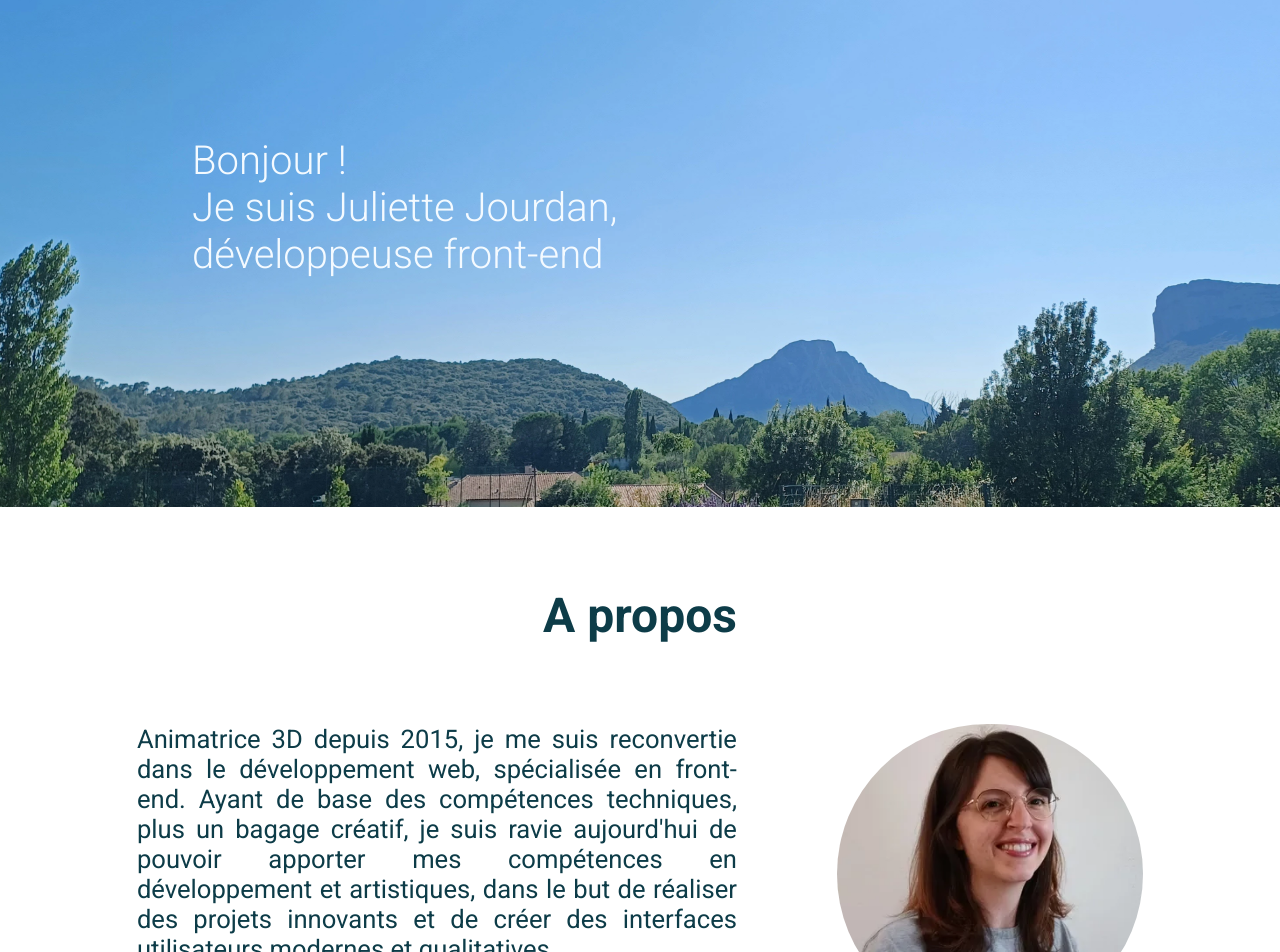
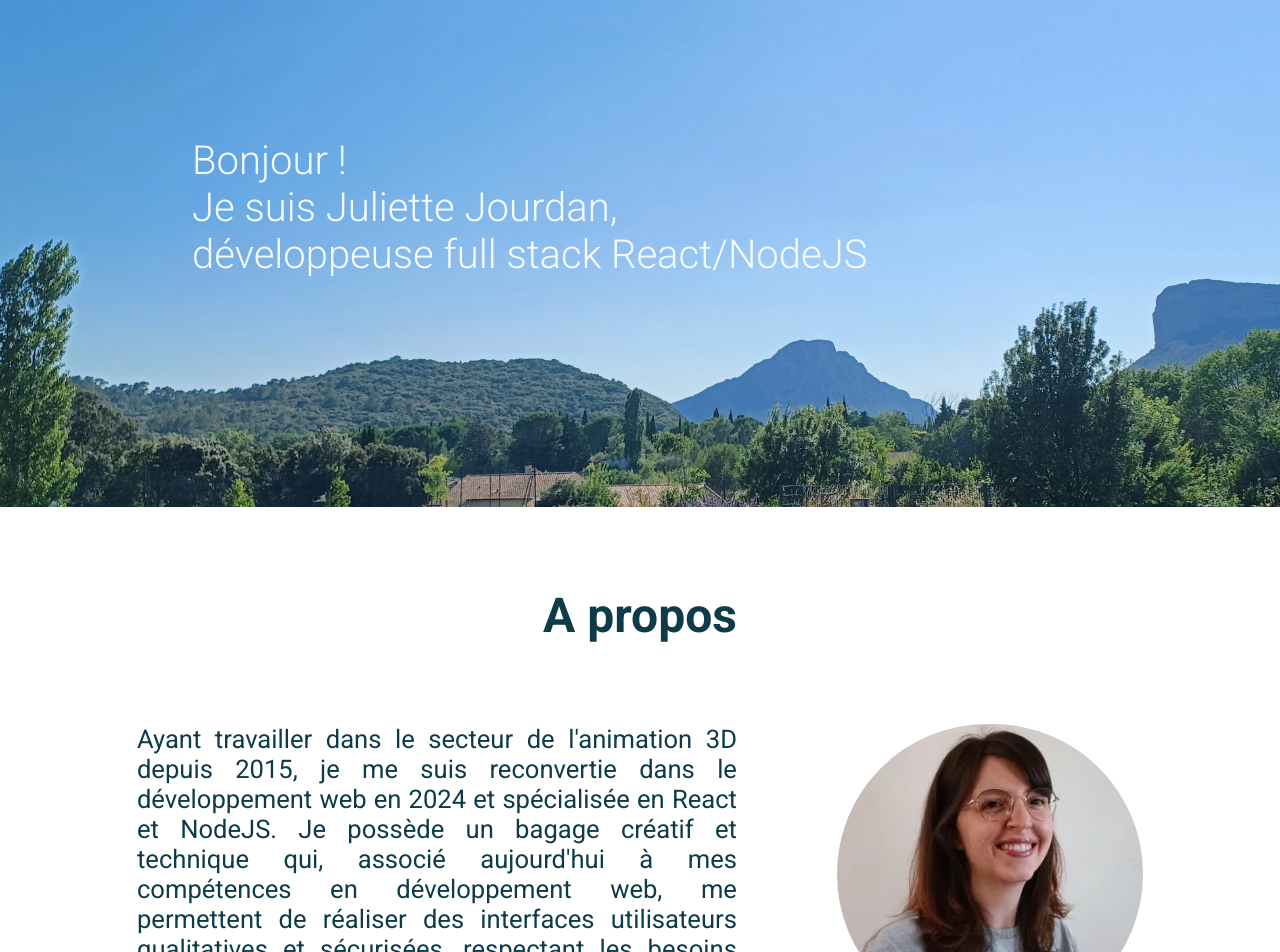
Before and after one commit to Juju8888A/Portfolio, a React (Create React App) app: page / in a window 1280 px wide. Shown: the part 180-1132 px from the top of the page. Built offline with nearby package versions, Linux system fonts and the light colour scheme; a web font is replaced by a local one.

Commit message:
modifications des données, titre banner, texte a propos

```diff
--- a/src/components/About.jsx
+++ b/src/components/About.jsx
@@ -9,12 +9,8 @@ const About = () => {
       <div className="container-about">
         <div className="texte-liens">
           <p>
-            Animatrice 3D depuis 2015, je me suis reconvertie dans le
-            développement web, spécialisée en front-end. Ayant de base des
-            compétences techniques, plus un bagage créatif, je suis ravie
-            aujourd'hui de pouvoir apporter mes compétences en développement et
-            artistiques, dans le but de réaliser des projets innovants et de
-            créer des interfaces utilisateurs modernes et qualitatives.{" "}
+            Ayant travailler dans le secteur de l'animation 3D depuis 2015, je me suis reconvertie dans le
+            développement web en 2024 et spécialisée en React et NodeJS. Je possède un bagage créatif et technique qui, associé aujourd'hui à mes compétences en développement web, me permettent de réaliser des interfaces utilisateurs qualitatives et sécurisées, respectant les besoins des clients. J'ai également appris à travailler grâce à la méthodologie Agile et je sais optimiser un site pour lui apporter une meilleur visibilité et accessibilité.
           </p>
           <div className="liens-externes">
           <a href="https://github.com/Juju8888A" target="_blank" rel="noopener noreferrer" id="lien-github"><FontAwesomeIcon icon={faGithub}/></a>
--- a/src/components/Banner.jsx
+++ b/src/components/Banner.jsx
@@ -5,7 +5,7 @@ const Banner = () => {
     <section className="banner">
       <h1>Bonjour ! <br/>
       Je suis Juliette Jourdan, <br/>
-      développeuse front-end</h1>
+      développeuse full stack React/NodeJS</h1>
     </section>
   );
 };
--- a/src/components/Footer.jsx
+++ b/src/components/Footer.jsx
@@ -29,7 +29,7 @@ const Footer = () => {
           <div className="details">
             <ul>
               <li>06 98 63 94 09</li>
-              <li>juliette.jourdan.work@gmail.com</li>
+              <li>jourdanjuliette@yahoo.fr</li>
               <li>Montpellier, France</li>
             </ul>
           </div>
--- a/src/data/data-projects.json
+++ b/src/data/data-projects.json
@@ -10,9 +10,18 @@
     "site": "https://juju8888a.github.io/OC-Kasa/"
 
   },
+  {
+    "id": "2",
+    "title": "Mon vieux grimoire",
+    "objectif":"Développement du back-end d'un site de notation de livres",
+    "competences": ["MongoDB", "NodeJS", "Express"],
+    "pictures": ["/assets/images/mon_vieux_grimoire/grimoire_accueil.webp"],
+    "description": "Pour le site Mon vieux grimoire, j'ai créé un serveur Express et j'ai développé les modèles de données, implémenté des opérations CRUD pour la gestion des livres et notations, implémenté la gestion de téléchargement et d'optimisation des images. J'ai configuré et connecter le base de données MongoDB au projet. J'ai mis en place un système d'authentification pour sécuriser la connexion des utilisateurs.",
+    "github": "https://github.com/Juju8888A/OC-Mon-vieux-grimoire.git"
+  },
 
   {
-    "id": "2",
+    "id": "3",
     "title": "Portfolio Sophie Bluel",
     "objectif":"Création d'une page web dynamique avec JavaScript",
     "competences": ["JavaScript", "API", "Documentation Swagger"],
@@ -23,26 +32,7 @@
     "github": "https://github.com/Juju8888A/OC-Portfolio-Sophie-Bluel.git"
   },
   {
-    "id": "3",
-    "title": "Booki",
-    "objectif":"Création de la page d'accueil d'une agence de voyage avec HTML & CSS",
-    "competences": ["HTML", "CSS", "Responsive"],
-    "pictures": ["/assets/images/booki/booki-accueil.webp"],
-    "description": "J'ai commencé par mettre en place l'environnement de développement, en utilisant Visual Studio Code et initialisé le projet avec Git, publié le repository sur Github. J'ai découpé visuellement la maquette fournie, pour créer la structure du code HTML. J'ai utilisé les balises sémantiques pour concevoir une page web optimisée. J'ai crée le formulaire, les filtres et l'affichage des cards. J'ai également mis en place le responsive design, en utilisant les media queries, le site est lisible sur ordinateur, tablette et mobile.",
-    "github": "https://github.com/Juju8888A/OC-Booki.git",
-    "site": "https://juju8888a.github.io/OC-Booki/"
-  },
-  {
     "id": "4",
-    "title": "Mon vieux grimoire",
-    "objectif":"Développement du back-end d'un site de notation de livres",
-    "competences": ["MongoDB", "NodeJS", "Express"],
-    "pictures": ["/assets/images/mon_vieux_grimoire/grimoire_accueil.webp"],
-    "description": "Pour le site Mon vieux grimoire, j'ai créé un serveur Express et j'ai développé les modèles de données, implémenté des opérations CRUD pour la gestion des livres et notations, implémenté la gestion de téléchargement et d'optimisation des images. J'ai configuré et connecter le base de données MongoDB au projet. J'ai mis en place un système d'authentification pour sécuriser la connexion des utilisateurs.",
-    "github": "https://github.com/Juju8888A/OC-Mon-vieux-grimoire.git"
-  },
-  {
-    "id": "5",
     "title": "Portfolio Nina Carducci",
     "objectif":"Optimisation et debug d'un site de photographe",
     "competences": ["SEO", "Accessibilité", "Lighthouse", "Wave"],
@@ -51,11 +41,21 @@
     "github": "https://github.com/Juju8888A/OC-Photographe-Nina-Carducci.git"
   },
   {
-    "id": "6",
+    "id": "5",
     "title": "Menu Maker by Qwenta",
     "objectif":"Planification du développement du site du client",
     "competences": ["Gestion de projet", "Kanban", "Spécifications techniques", "Veille technologique"],
     "pictures": ["/assets/images/menu_maker/menu-maker.webp"],
     "description": "Sur ce projet, j'ai planifié le développement du site Menu Maker en réalisant un kanban et en organisant le projet avec la méthodologie Agile et Scrum. J'ai créé un planning avec des sprints, estimé la durée du projet grâce aux story points. J'ai également défini les choix techniques, quel framework, api ou base de données allait être nécessaire pour la réalisation du projet. J'ai réalisé une veille technologique pour que l'équipe reste au courant des dernières nouveautés et mises à jour dans le domaine du développement web sur Feedly."
+  },
+  {
+    "id": "6",
+    "title": "Booki",
+    "objectif":"Création de la page d'accueil d'une agence de voyage avec HTML & CSS",
+    "competences": ["HTML", "CSS", "Responsive"],
+    "pictures": ["/assets/images/booki/booki-accueil.webp"],
+    "description": "J'ai commencé par mettre en place l'environnement de développement, en utilisant Visual Studio Code et initialisé le projet avec Git, publié le repository sur Github. J'ai découpé visuellement la maquette fournie, pour créer la structure du code HTML. J'ai utilisé les balises sémantiques pour concevoir une page web optimisée. J'ai crée le formulaire, les filtres et l'affichage des cards. J'ai également mis en place le responsive design, en utilisant les media queries, le site est lisible sur ordinateur, tablette et mobile.",
+    "github": "https://github.com/Juju8888A/OC-Booki.git",
+    "site": "https://juju8888a.github.io/OC-Booki/"
   }
 ]
--- a/src/styles/components/_header.scss
+++ b/src/styles/components/_header.scss
@@ -41,6 +41,7 @@ header {
         text-decoration: none;
         color: #0d3c48;
         font-size: 1.5rem;
+        transition: color 0.3s ease;
 
         @media (max-width: 1280px) {
           font-size: 1.3rem;
```
